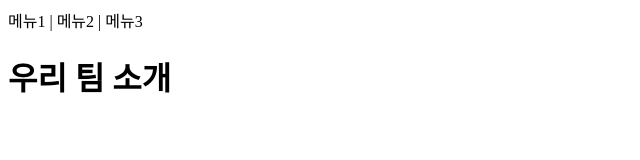
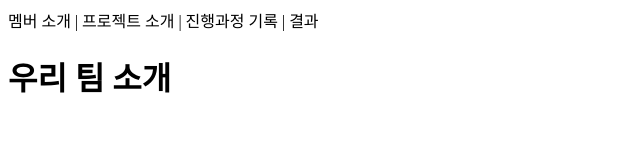
Before and after one commit to minjoo8388-ops/test, a plain HTML site: page index.html in a window 1280 px wide. Shown: the whole page, without its empty margins (0-640 px from the left). Drawn offline with Linux system fonts and the light colour scheme.

Commit message:
수정 사항 반영

```diff
--- a/index.html
+++ b/index.html
@@ -4,7 +4,7 @@
       <title>team 02</title>
     </head>
     <header>
-      <nav>메뉴1 | 메뉴2 | 메뉴3</nav>
+      <nav>멤버 소개 | 프로젝트 소개 | 진행과정 기록 | 결과</nav>
     </header>
     <body>
       <h1>우리 팀 소개</h1>
```
